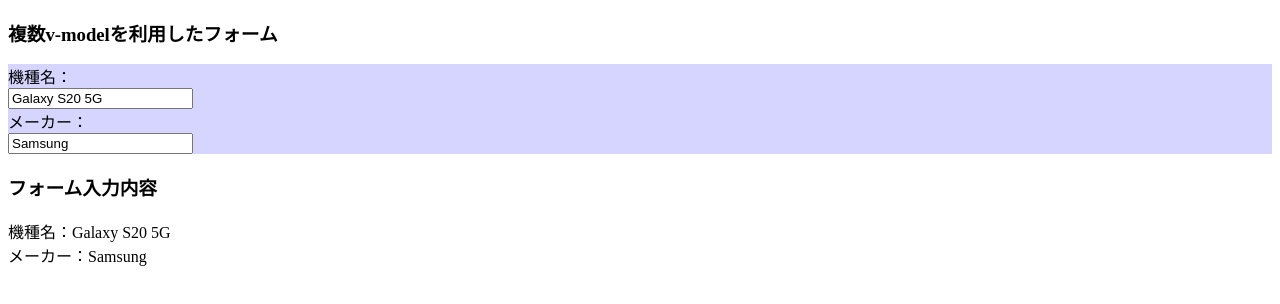
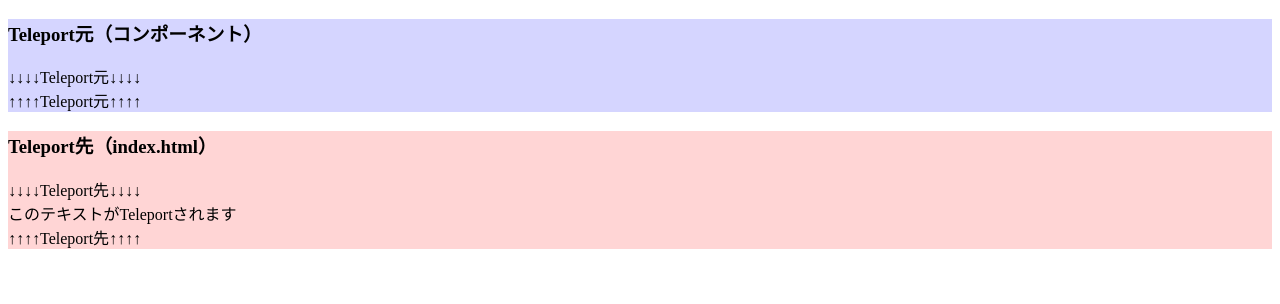
Before and after one commit to aship/test_vue, a Vue app: page / in a window 1280 px wide. Shown: the top 304 px of the page. Built offline with nearby package versions, Linux system fonts and the light colour scheme.

Commit message:
p002-teleport

```diff
--- a/public/index.html
+++ b/public/index.html
@@ -13,5 +13,11 @@
     </noscript>
     <div id="app"></div>
     <!-- built files will be auto injected -->
+    <div style="background-color: #ffd5d5;">
+      <h3>Teleport先（index.html）</h3>
+      <div>↓↓↓↓Teleport先↓↓↓↓</div>
+      <div id="teleport-target"></div>
+      <div>↑↑↑↑Teleport先↑↑↑↑</div>
+    </div>
   </body>
 </html>
--- a/src/App.vue
+++ b/src/App.vue
@@ -1,26 +1,16 @@
 <template>
   <div>
-    <h3>複数v-modelを利用したフォーム</h3>
-    <!-- 複数v-model設定 -->
-    <multi-v-model v-model:name="name" v-model:vendor="vendor"/>
-    <h3>フォーム入力内容</h3>
-    <div>機種名：{{ name }}</div>
-    <div>メーカー：{{ vendor }}</div>
+    <teleport-from></teleport-from>
   </div>
 </template>
+
 <script>
-import { ref } from 'vue'
-import MultiVModel from './components/MultiVModel.vue'
+import TeleportFrom from './components/TeleportFrom.vue'
+
 export default {
+  name: 'App',
   components: {
-    MultiVModel
-  },
-  setup() {
-    const name = ref('Galaxy S20 5G')
-    const vendor = ref('Samsung')
-    return {
-      name, vendor
-    }
+    TeleportFrom
   }
 }
 </script>
--- a/src/components/MultiVModel.vue
+++ /dev/null
@@ -1,40 +0,0 @@
-<template>
-  <div class="multi-v-model">
-    <div>
-      <div>機種名：</div>
-      <input v-bind:value="name" v-on:input="updateName($event.target.value)">
-    </div>
-    <div>
-      <div>メーカー：</div>
-      <input v-bind:value="vendor" v-on:input="updateVendor($event.target.value)">
-    </div>
-  </div>
-</template>
-<script>
-export default {
-  // v-modelディレクティブで指定されるプロパティ
-  props: {
-    name: String,
-    vendor: String
-  },
-  // コンポーネント設定処理
-  setup(props, context) {
-    // name変更時の処理
-    function updateName(value) {
-      context.emit('update:name', value) // 変更イベントを発生
-    }
-    // vendor変更時の処理
-    function updateVendor(value) {
-      context.emit('update:vendor', value) // 変更イベントを発生
-    }
-    return {
-      updateName, updateVendor
-    }
-  }
-}
-</script>
-<style scoped>
-.multi-v-model {
-  background-color: #d5d5ff;
-}
-</style>
--- /dev/null
+++ b/src/components/TeleportFrom.vue
@@ -0,0 +1,15 @@
+<template>
+  <div id="teleport-component">
+    <h3>Teleport元（コンポーネント）</h3>
+    <div>↓↓↓↓Teleport元↓↓↓↓</div>
+    <teleport to="#teleport-target">
+      このテキストがTeleportされます
+    </teleport>
+    <div>↑↑↑↑Teleport元↑↑↑↑</div>
+  </div>
+</template>
+<style scoped>
+#teleport-component {
+  background:#d5d5ff;
+}
+</style>
```
